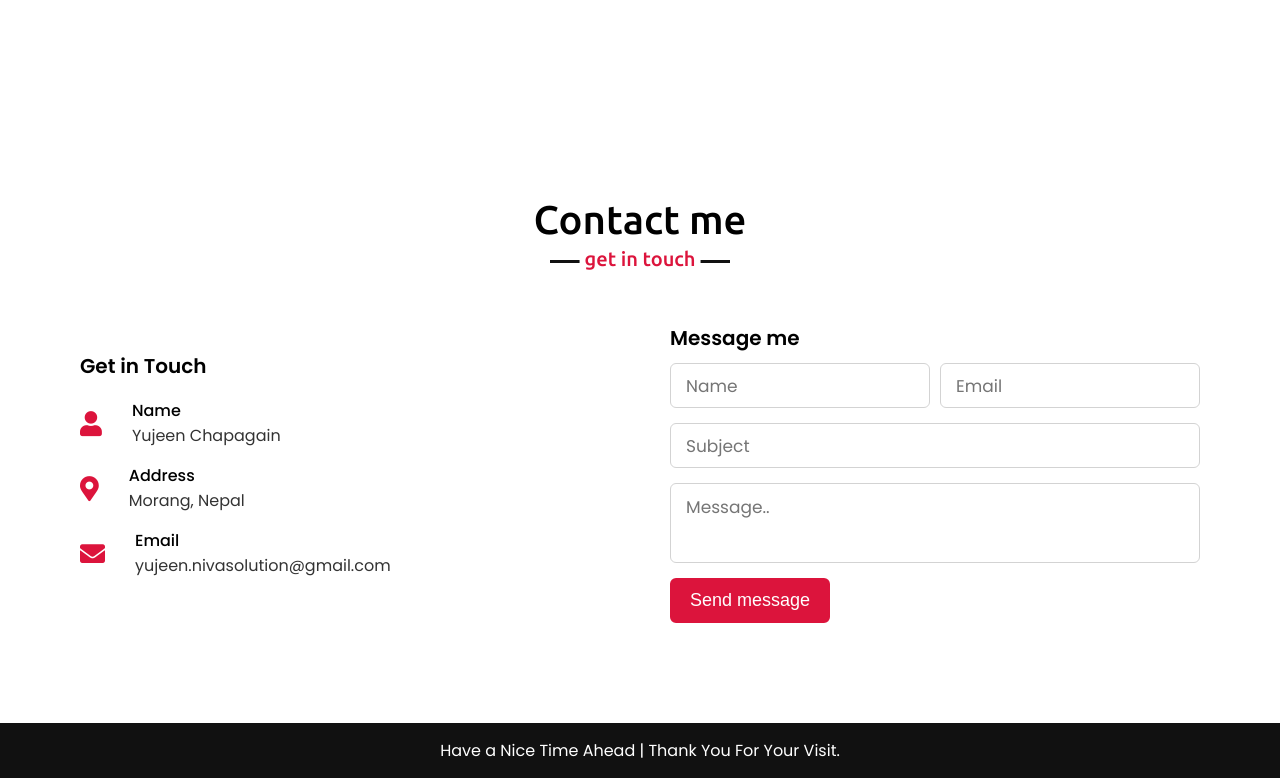
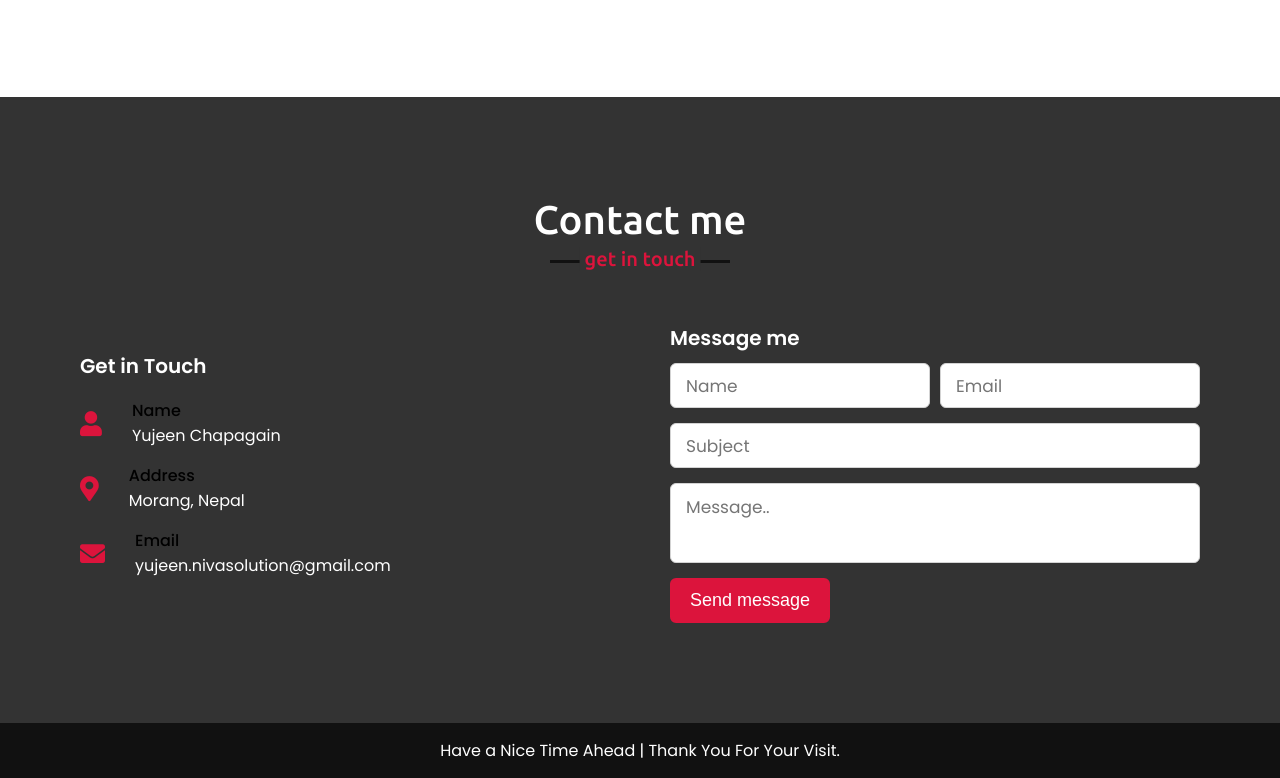
Before and after one commit to yujeenchapagain/yujeen, a plain HTML site: page index.html in a window 1280 px wide. Shown: the part 2654-3432 px from the top of the page. Drawn offline with nearby package versions, Linux system fonts and the light colour scheme.

Commit message:
simple changes

```diff
--- a/index.html
+++ b/index.html
@@ -206,10 +206,10 @@
     <!-- contact section start -->
     <section class="contact" id="contact">
         <div class="max-width">
-            <h2 class="title">Contact me</h2>
+            <h2 class="title contact-text">Contact me</h2>
             <div class="contact-content">
                 <div class="column left">
-                    <div class="text">Get in Touch</div>
+                    <div class="text contact-text">Get in Touch</div>
 <!--                    <p>Lorem, ipsum dolor sit amet consectetur adipisicing elit. Dignissimos harum corporis fuga corrupti. Doloribus quis soluta nesciunt veritatis vitae nobis?</p>-->
                     <div class="icons">
                         <div class="row">
@@ -236,7 +236,7 @@
                     </div>
                 </div>
                 <div class="column right">
-                    <div class="text">Message me</div>
+                    <div class="text contact-text">Message me</div>
                     <form action="#" id="contact-form">
                         <div class="fields">
                             <div class="field name">
--- a/style.css
+++ b/style.css
@@ -454,8 +454,13 @@ section .title::after{
 }
 
 /* contact section styling */
+.contact{
+    background-color: #333;
+}
+
 .contact .title::after{
     content: "get in touch";
+    background-color: #333;
 }
 .contact .contact-content .column{
     width: calc(50% - 30px);
@@ -487,7 +492,7 @@ section .title::after{
     font-weight: 500;
 }
 .contact .contact-content .info .sub-title{
-    color: #333;
+    color: white;
 }
 .contact .right form .fields{
     display: flex;
@@ -563,6 +568,9 @@ footer span a:hover{
     text-decoration: underline;
 }
 
+.contact-text{
+    color: white;
+}
 
 /* responsive media query start */
 @media (max-width: 1104px) {
```
